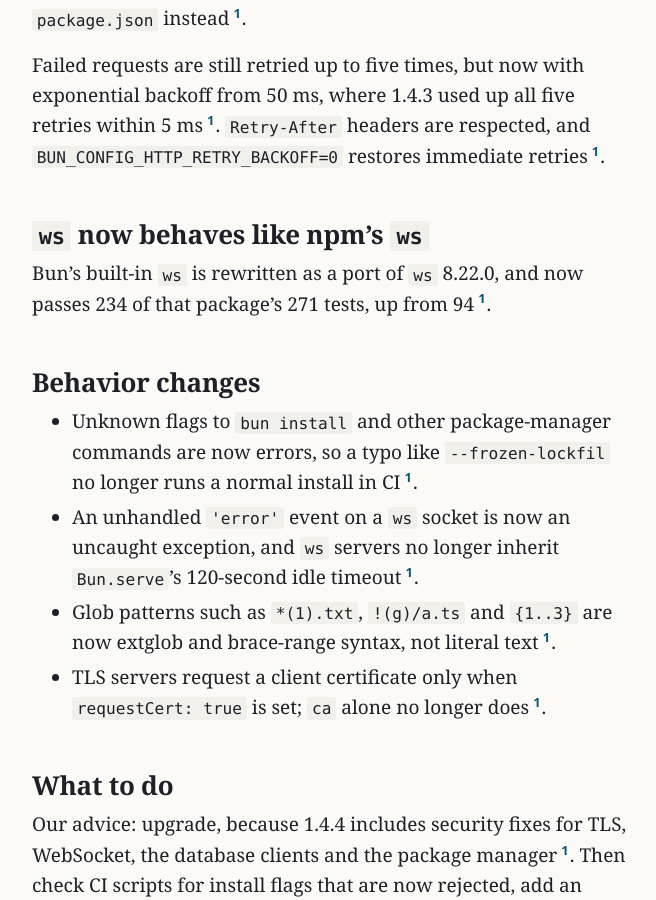
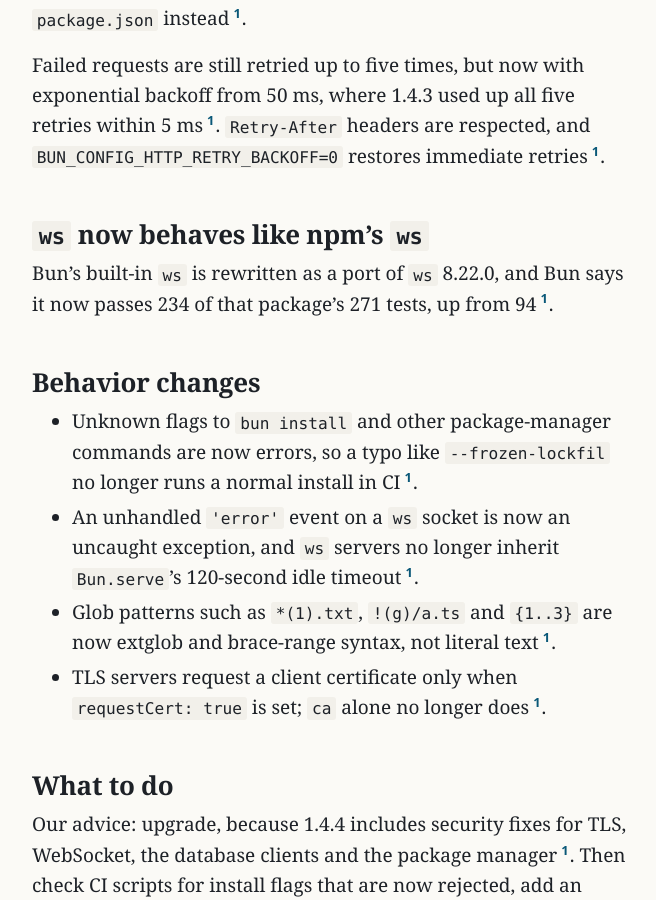
Before and after one commit to northwind-press/northwind-press.github.io, a Jekyll site: the page built from _posts/2026-11-03-bun-1-4-4.md, in a window 1280 px wide and 900 px high, scrolled down 1321 px. Shown: the whole window, without its empty margins (308-964 px from the left). Built offline with Jekyll 4.4.1, drawn with Linux system fonts in a browser that asks for light colours.

Commit message:
Desk edit: attribute ws test-pass figure to Bun
Co-Authored-By: Claude Opus 5.5 <noreply@anthropic.com>

```diff
--- a/_posts/2026-11-03-bun-1-4-4.md
+++ b/_posts/2026-11-03-bun-1-4-4.md
@@ -30,7 +30,7 @@ Failed requests are still retried up to five times, but now with exponential bac
 
 ## `ws` now behaves like npm's `ws`
 
-Bun's built-in `ws` is rewritten as a port of `ws` 8.22.0, and now passes 234 of that package's 271 tests, up from 94{% include cite.html n=1 %}.
+Bun's built-in `ws` is rewritten as a port of `ws` 8.22.0, and Bun says it now passes 234 of that package's 271 tests, up from 94{% include cite.html n=1 %}.
 
 ## Behavior changes
 
```
